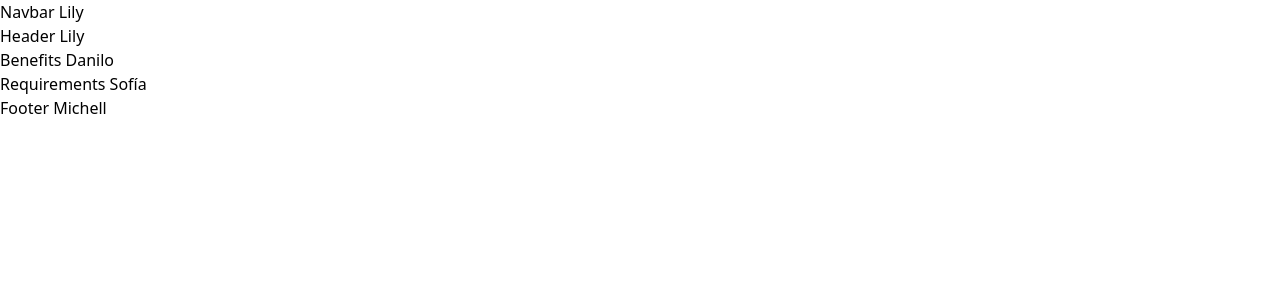
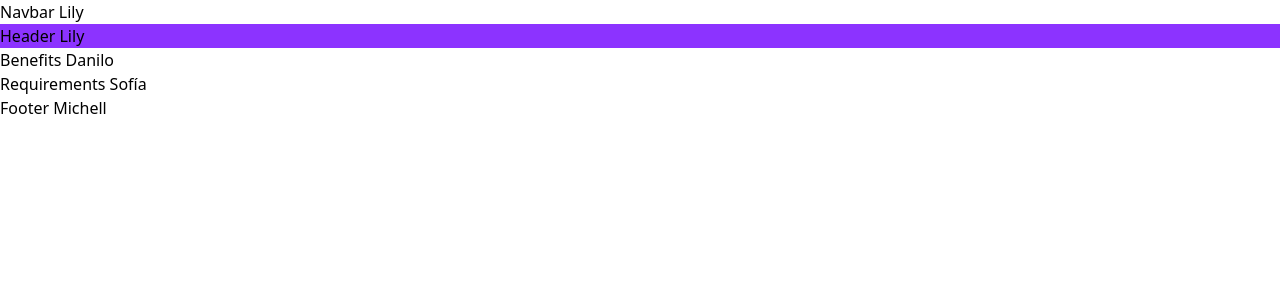
Before and after one commit to programateacademy/PROGRAMATE-SCHOOL-FRONT, a React (Vite) app: page / in a window 1280 px wide. Shown: the top 300 px of the page. Built offline with nearby package versions, Linux system fonts and the light colour scheme.

Commit message:
init lily

```diff
--- a/src/components/Header.jsx
+++ b/src/components/Header.jsx
@@ -2,7 +2,7 @@ import React from 'react'
 
 export const Header = () => {
     return (
-        <div className=''>
+        <div className=' bg-purple'>
             Header Lily
         </div>
     )
```
Also changed, not shown: 1 other file (tests, documents, lock files or other folders).
